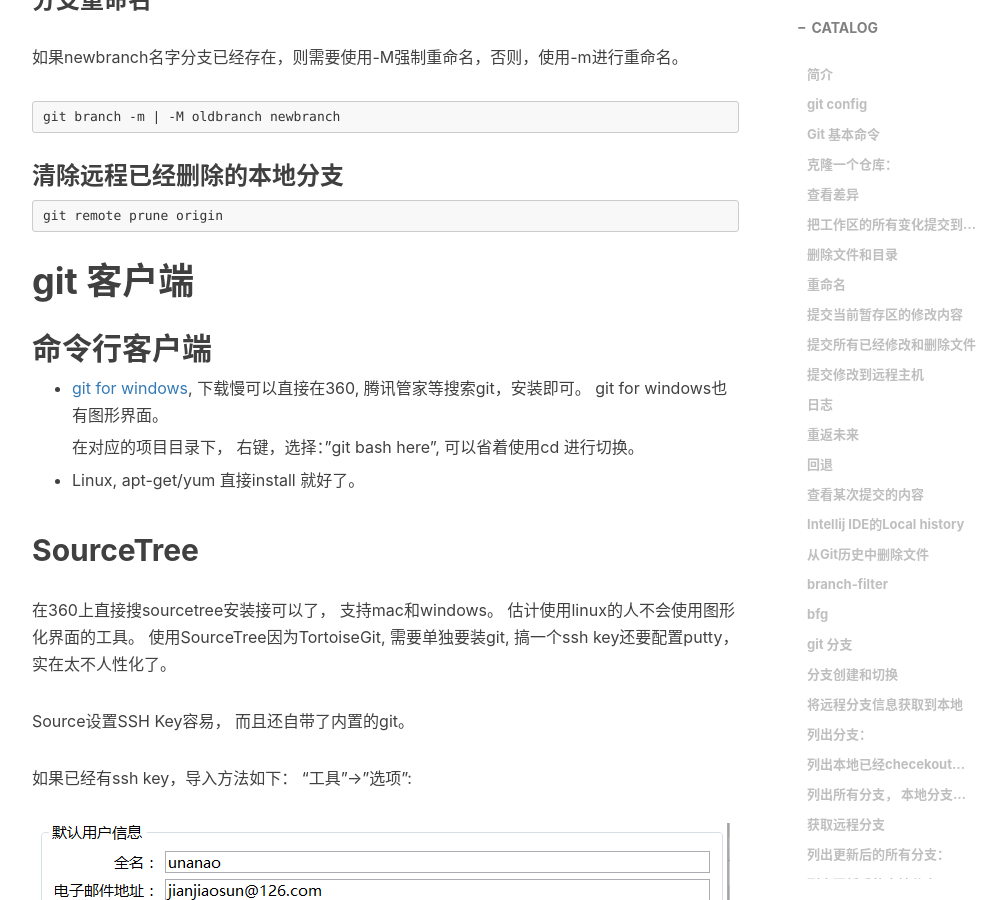
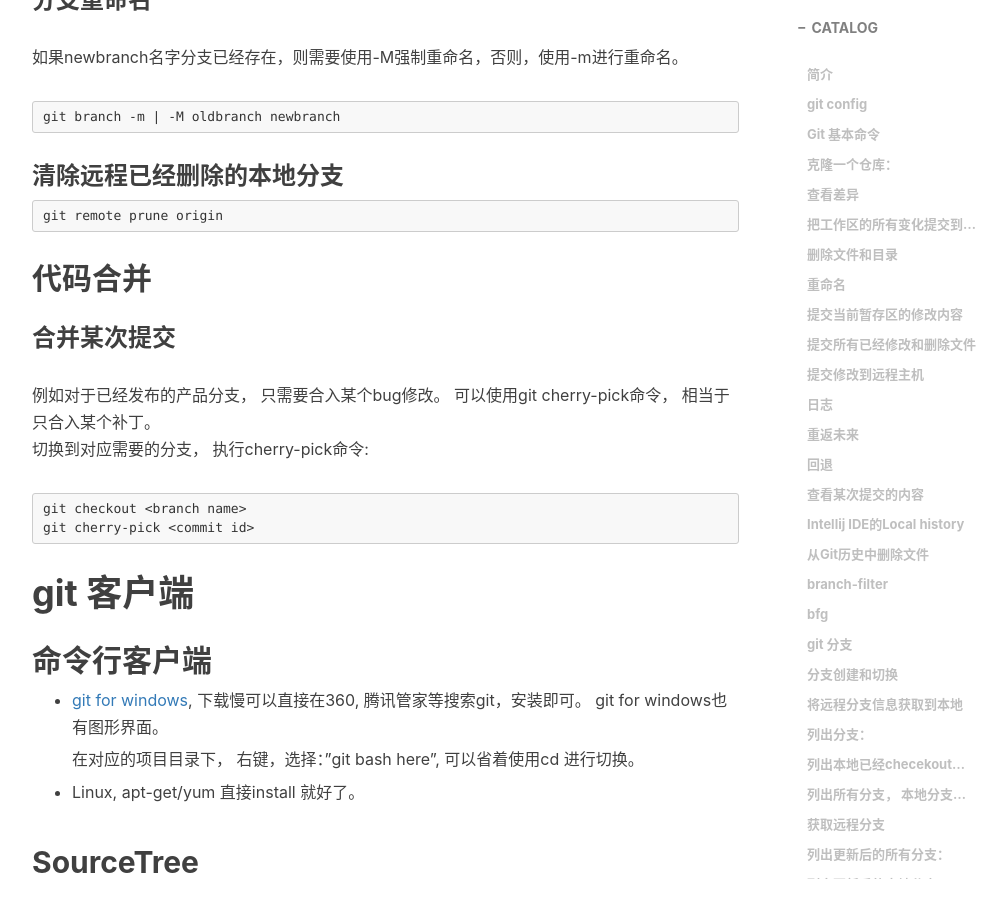
Before and after one commit to xuyumeng/xuyumeng.github.io, a Jekyll site: the page built from _posts/2017-1-21-git-basic.md, in a window 1280 px wide and 900 px high, scrolled down 8303 px. Shown: the whole window, without its empty margins (233-1240 px from the left). Built offline with Jekyll 4.4.1, drawn with Linux system fonts in a browser that asks for light colours; nearby versions of some CDN libraries; comment, search, counter and statistics services are not loaded.

Commit message:
add cherry-pick

```diff
--- a/_posts/2017-1-21-git-basic.md
+++ b/_posts/2017-1-21-git-basic.md
@@ -300,6 +300,14 @@ git reflog几乎可以找回所有删除的内容
 ### 清除远程已经删除的本地分支
 	git remote prune origin
 
+## 代码合并
+### 合并某次提交
+例如对于已经发布的产品分支， 只需要合入某个bug修改。 可以使用git cherry-pick命令， 相当于只合入某个补丁。
+切换到对应需要的分支， 执行cherry-pick命令:
+
+    git checkout <branch name>
+    git cherry-pick <commit id>
+
 # git 客户端
 ## 命令行客户端
 * [git for windows](https://git-for-windows.github.io/), 下载慢可以直接在360, 腾讯管家等搜索git，安装即可。
```
